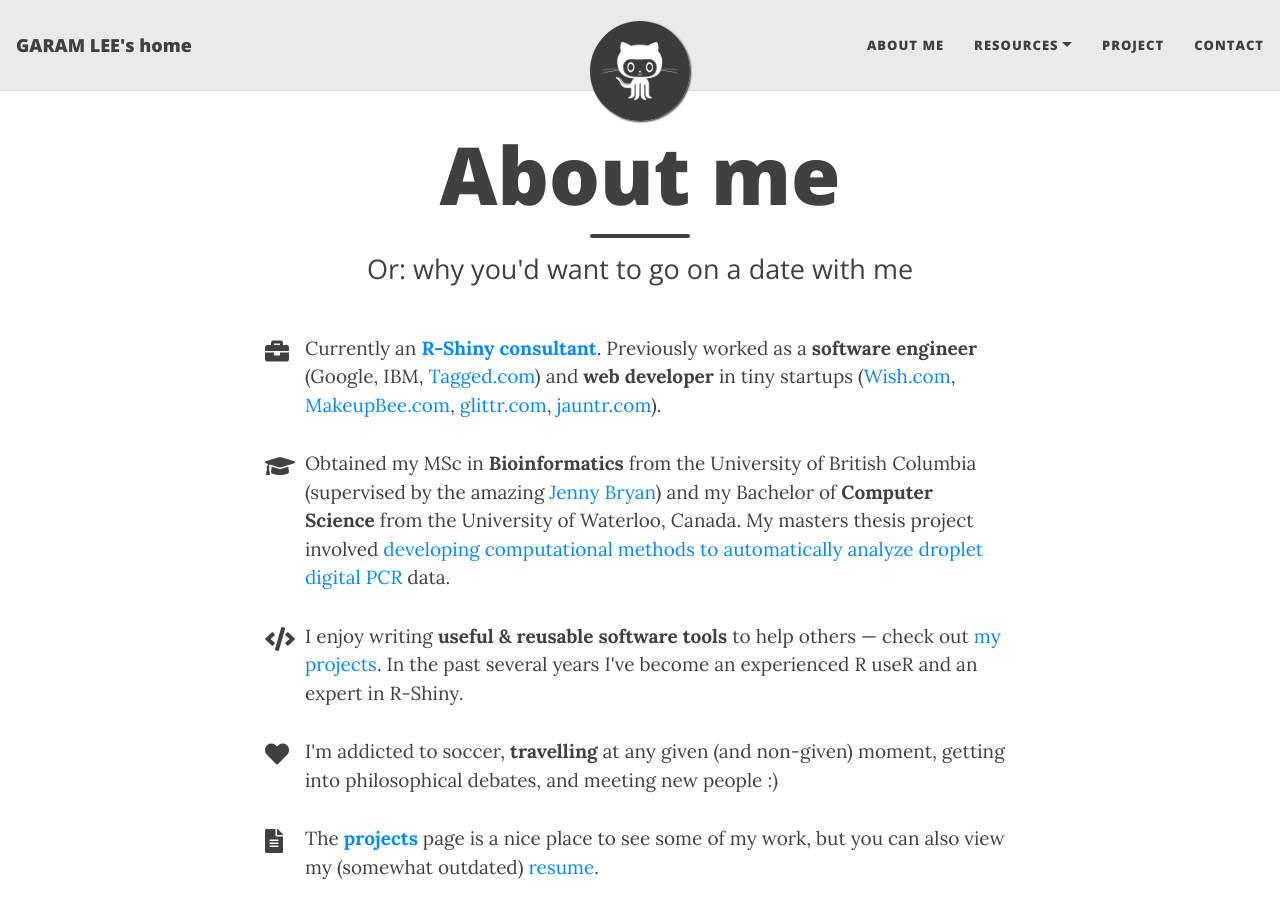
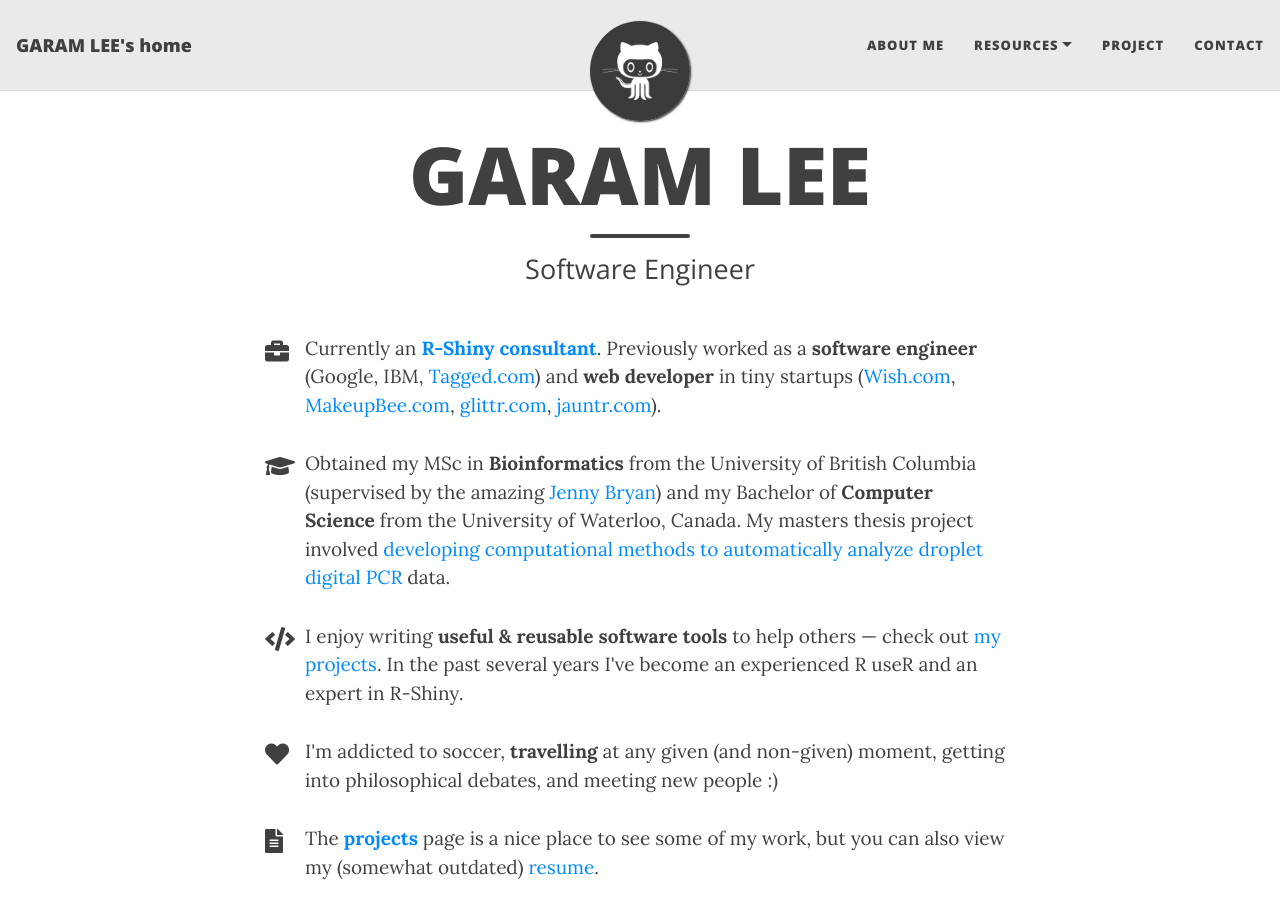
Before and after one commit to 9aram/jekyll_proto, a Jekyll site: the page built from aboutme.html, in a window 1280 px wide and 900 px high. Built offline with Jekyll 4.4.1, drawn with Linux system fonts in a browser that asks for light colours; nearby versions of some CDN libraries.

Commit message:
fix title

```diff
--- a/aboutme.html
+++ b/aboutme.html
@@ -1,7 +1,7 @@
 ---
 layout: page
-title: About me
-subtitle: "Or: why you'd want to go on a date with me"
+title: GARAM LEE
+subtitle: "Software Engineer"
 share-title: "Dean Attali | About me"
 share-description: "R-Shiny developer and consultant with a MSc in Bioinformatics and a Bachelor of Computer Science. Previously a software engineer at Google, IBM, and Wish.com."
 css: "/assets/css/aboutme.css"
```
